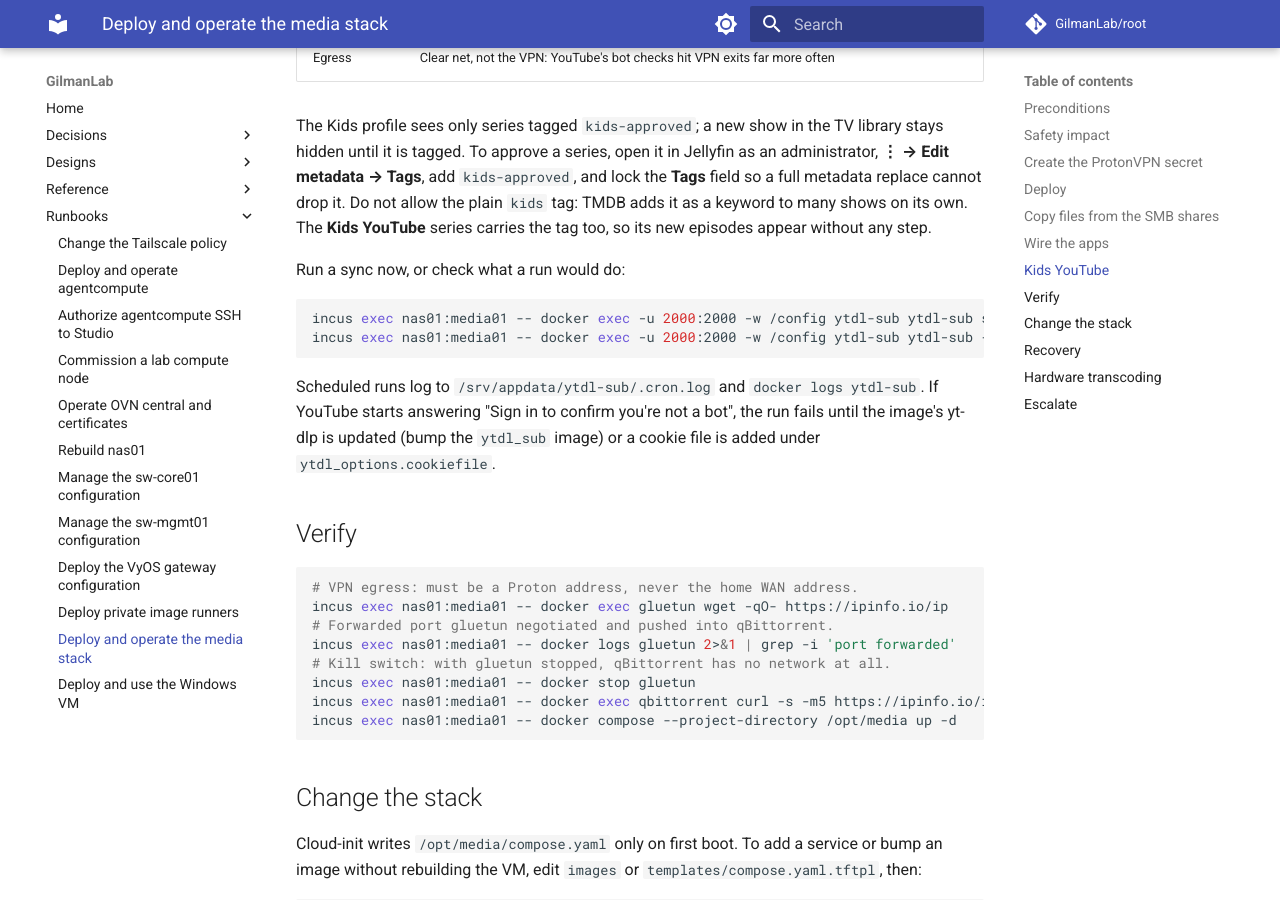
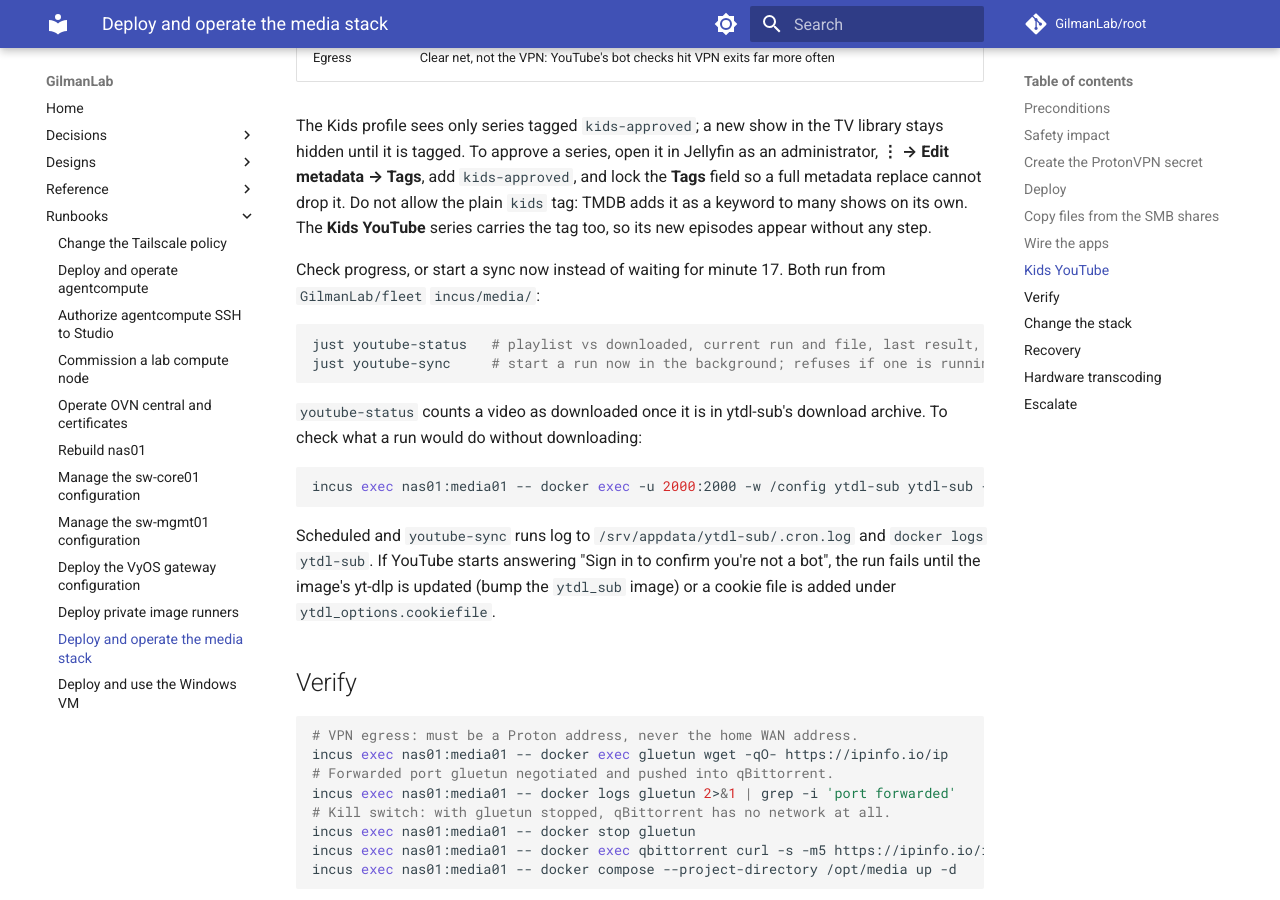
Before and after one commit to GilmanLab/root, an MkDocs documentation site: the page built from docs/docs/runbooks/media-stack.md, in a window 1280 px wide and 900 px high, scrolled down 5144 px. Built offline with MkDocs 1.6.1 and Material for MkDocs 9.7.7, drawn with Linux system fonts in a browser that asks for light colours; comment, search, counter and statistics services are not loaded.

Commit message:
docs(media): document just youtube-status and youtube-sync (#59)

````diff
--- a/docs/docs/runbooks/media-stack.md
+++ b/docs/docs/runbooks/media-stack.md
@@ -209,14 +209,23 @@ drop it. Do not allow the plain `kids` tag: TMDB adds it as a keyword to many
 shows on its own. The **Kids YouTube** series carries the tag too, so its new
 episodes appear without any step.
 
-Run a sync now, or check what a run would do:
+Check progress, or start a sync now instead of waiting for minute 17. Both run
+from `GilmanLab/fleet` `incus/media/`:
 
 ```bash
-incus exec nas01:media01 -- docker exec -u 2000:2000 -w /config ytdl-sub ytdl-sub sub
+just youtube-status   # playlist vs downloaded, current run and file, last result, errors
+just youtube-sync     # start a run now in the background; refuses if one is running
+```
+
+`youtube-status` counts a video as downloaded once it is in ytdl-sub's download
+archive. To check what a run would do without downloading:
+
+```bash
 incus exec nas01:media01 -- docker exec -u 2000:2000 -w /config ytdl-sub ytdl-sub --dry-run sub
 ```
 
-Scheduled runs log to `/srv/appdata/ytdl-sub/.cron.log` and `docker logs ytdl-sub`.
+Scheduled and `youtube-sync` runs log to `/srv/appdata/ytdl-sub/.cron.log` and
+`docker logs ytdl-sub`.
 If YouTube starts answering "Sign in to confirm you're not a bot", the run
 fails until the image's yt-dlp is updated (bump the `ytdl_sub` image) or a
 cookie file is added under `ytdl_options.cookiefile`.
````
